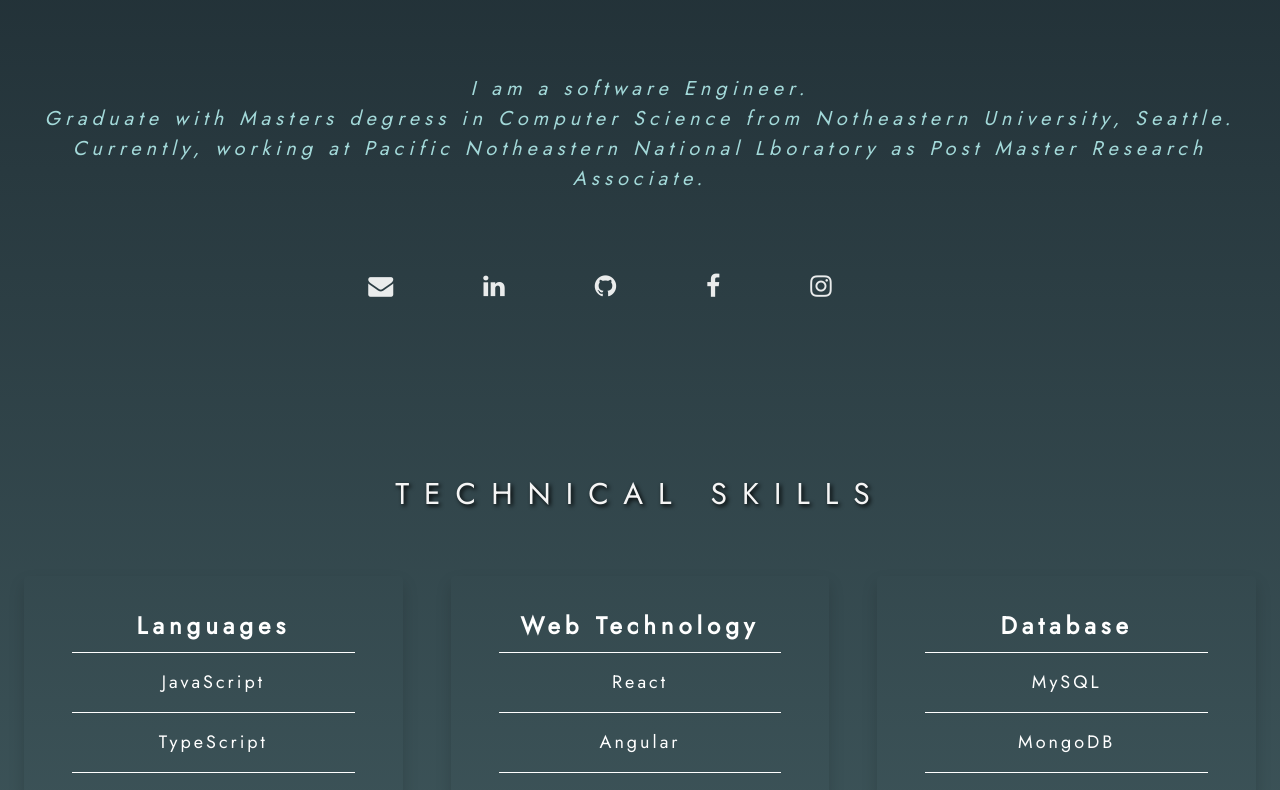
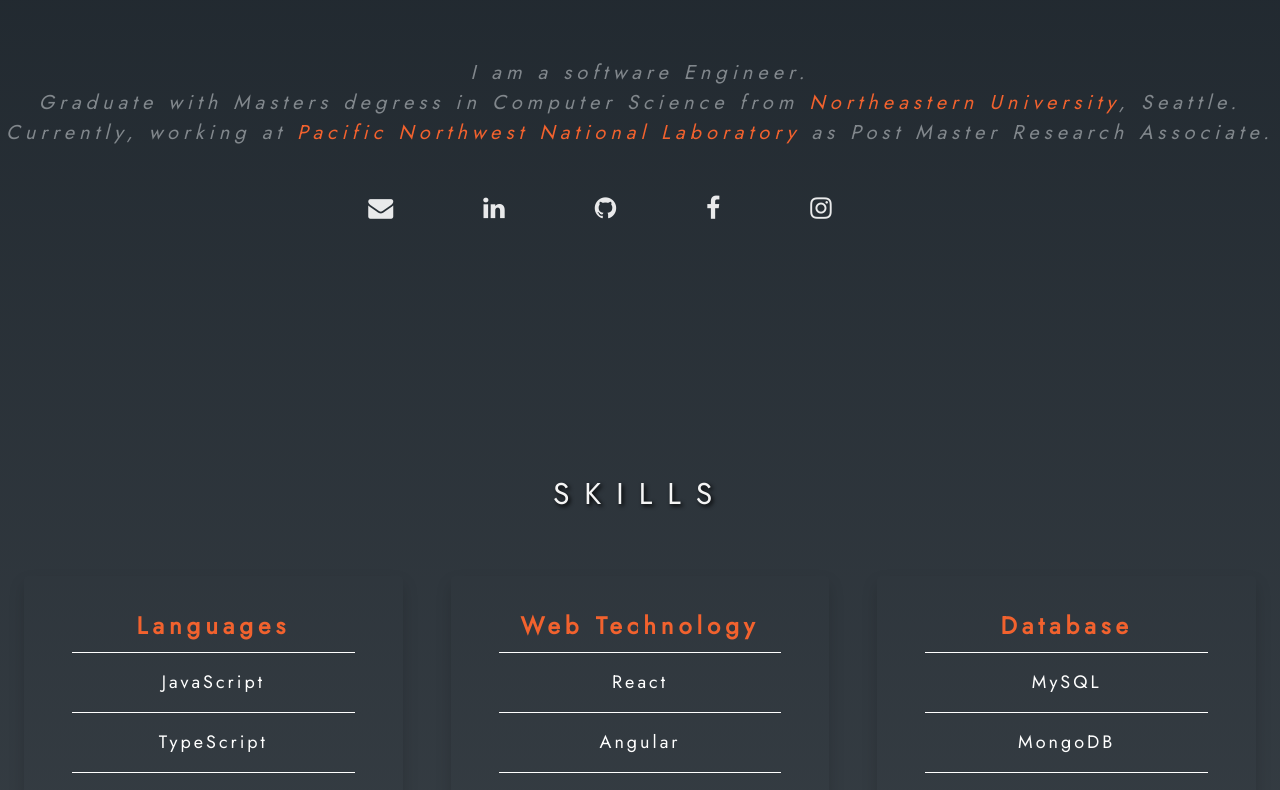
Before and after one commit to PrachiSharmaCode/PrachiSharma, a React (Create React App) app: page / in a window 1280 px wide. Shown: the part 490-1280 px from the top of the page. Built offline with nearby package versions, Linux system fonts and the light colour scheme.

Commit message:
updating site

```diff
--- a/package.json
+++ b/package.json
@@ -4,6 +4,7 @@
   "homepage": "https://PrachiSharmaCode.github.io/PrachiSharma",
   "private": true,
   "dependencies": {
+    "@angular-devkit/schematics": "^10.1.4",
     "bootstrap": "^4.4.1",
     "bootstrap-social": "^5.1.1",
     "font-awesome": "^4.7.0",
--- a/src/components/AboutMe/aboutme.css
+++ b/src/components/AboutMe/aboutme.css
@@ -35,20 +35,8 @@
   /* background: rgba(255, 255, 255, 0.6); */
 
   padding: 0;
-  margin: 2rem 0 0 0;
-  /* margin-bottom: 1rem; */
-  /* border: black solid 2px; */
-  /* color: black !important; */
-  /* position: absolute; */
-  /* top: 60%; */
-  /* left: 0; */
-  /* left: 0.3rem; */
-  /* right: 0; */
+  margin: 1rem 0 0 0;
   color: var(--appendColor);
-  /* color: black; */
-  /* border-top: black solid 5px;
-  border-bottom: black solid 5px; */
-  /* border-left: var(--webAccentColor) solid 5px; */
   animation: mySecond 5s 1;
   text-align: center;
   letter-spacing: 5px;
@@ -58,15 +46,7 @@
 
 .social-media-icon-home {
   padding: 0;
-  margin: 5rem 0 0 0;
-  /* margin-bottom: 1rem; */
-  /* border: black solid 2px; */
-  /* color: black !important; */
-  /* position: absolute; */
-  /* top: 75%; */
-  /* left: 0; */
-  /* left: 0.3rem; */
-  /* right: 0; */
+  margin: 3rem 0 0 0;
   color: black;
   /* color: black; */
   /* border-top: black solid 5px;
--- a/src/components/AboutMe/aboutme.js
+++ b/src/components/AboutMe/aboutme.js
@@ -22,10 +22,18 @@
           <p>
             <strong>
               <em>
-                I am a software Engineer.<br></br>Graduate with Masters degress
-                in Computer Science from Notheastern University, Seattle.
-                <br></br> Currently, working at Pacific Notheastern National
-                Lboratory as Post Master Research Associate.
+                I am a software Engineer.<br></br>
+                Graduate with Masters degress in Computer Science from{" "}
+                <a href="https://www.northeastern.edu/seattle/">
+                  Northeastern University
+                </a>
+                , Seattle.
+                <br></br>
+                Currently, working at{" "}
+                <a href="https://www.pnnl.gov/">
+                  Pacific Northwest National Laboratory
+                </a>{" "}
+                as Post Master Research Associate.
               </em>
             </strong>
           </p>
--- a/src/components/Skills/skills.css
+++ b/src/components/Skills/skills.css
@@ -6,7 +6,7 @@
   background-image: linear-gradient(var(--endColor), var(--startColor));
   text-align: center;
   margin: 0 0rem 0 0rem;
-  height: 100vh;
+  height: 100%;
   position: relative;
 }
 
@@ -42,7 +42,7 @@
 
 .list-head {
   /* background-color: white; */
-  color: white;
+  color: var(--buttonPriColor);
   font-size: 24px;
   font-weight: 900;
   padding: 0.5rem;
--- a/src/components/Skills/skills.js
+++ b/src/components/Skills/skills.js
@@ -6,9 +6,7 @@
     return (
       <div className="skills" id="skillsLink">
         <div>
-          <h1 className="skillHeading div-heading display-4">
-            TECHNICAL SKILLS
-          </h1>
+          <h1 className="skillHeading div-heading display-4">SKILLS</h1>
         </div>
         <div className="row">
           <div className="col-sm shadow col-sm-skills rounded">
--- a/src/components/TimeLine/timeline.css
+++ b/src/components/TimeLine/timeline.css
@@ -27,7 +27,7 @@
   padding: 0;
   margin: 0 0 0 0;
   /* border-top: var(--webAccentColor) solid 5px; */
-  border-bottom: white solid 5px;
+  border-bottom: var(--buttonPriColor) solid 5px;
   /* border-right: var(--webAccentColor) solid 5px; */
   color: white;
   text-align: right;
@@ -81,7 +81,7 @@
 
 .institute-name {
   font-size: 20px;
-  font-weight: 900;
+  font-weight: 700;
   text-decoration: unset;
 }
 
--- a/src/components/TimeLine/timeline.js
+++ b/src/components/TimeLine/timeline.js
@@ -49,7 +49,7 @@
                 <h4 className="month">( JUN - AUGUST )</h4>
                 <h3 className="time-description">
                   internship at <br></br>
-                  <span className="institute-name"> J.K.TECHNOSOFT</span>
+                  <span className="institute-name"> J.K.Technosoft</span>
                   <i class="fa fa-briefcase" aria-hidden="true"></i>
                   <br></br>
                   as Software Developer Intern
--- a/src/components/projects/projects.css
+++ b/src/components/projects/projects.css
@@ -8,10 +8,6 @@
   margin: 0 0rem 0 0rem;
   height: 100%;
   position: relative;
-}
-
-.project-row {
-  /* border-left: #f29b9b 2px solid; */
 }
 
 /* @keyframes myfirst {
@@ -35,7 +31,7 @@
 }
 
 .col-sm-project {
-  margin: 0 !important;
+  margin: 0 0 2rem 0 !important;
   padding: 0 !important;
   height: 100% !important;
 }
--- a/src/index.css
+++ b/src/index.css
@@ -3,14 +3,14 @@
 :root {
   --webAccentColor: white;
   /* --buttonPriColor: rgba(140, 108, 48, 0.3); */
-  --buttonPriColor: #bf8229;
+  --buttonPriColor: #f2622e;
 
   /* --startColor: #ccd9ce;
   --endColor: #7fada9;
   --accentColor: #19afbf; */
 
-  --appstartColor: #141f26;
-  --appendColor: #a3d9d9;
+  --appstartColor: #171f26;
+  --appendColor: #81878c;
   --accentColor: #f0f1f2;
 
   --startColor: transparent;
```
Also changed, not shown: 1 other file (tests, documents, lock files or other folders).
